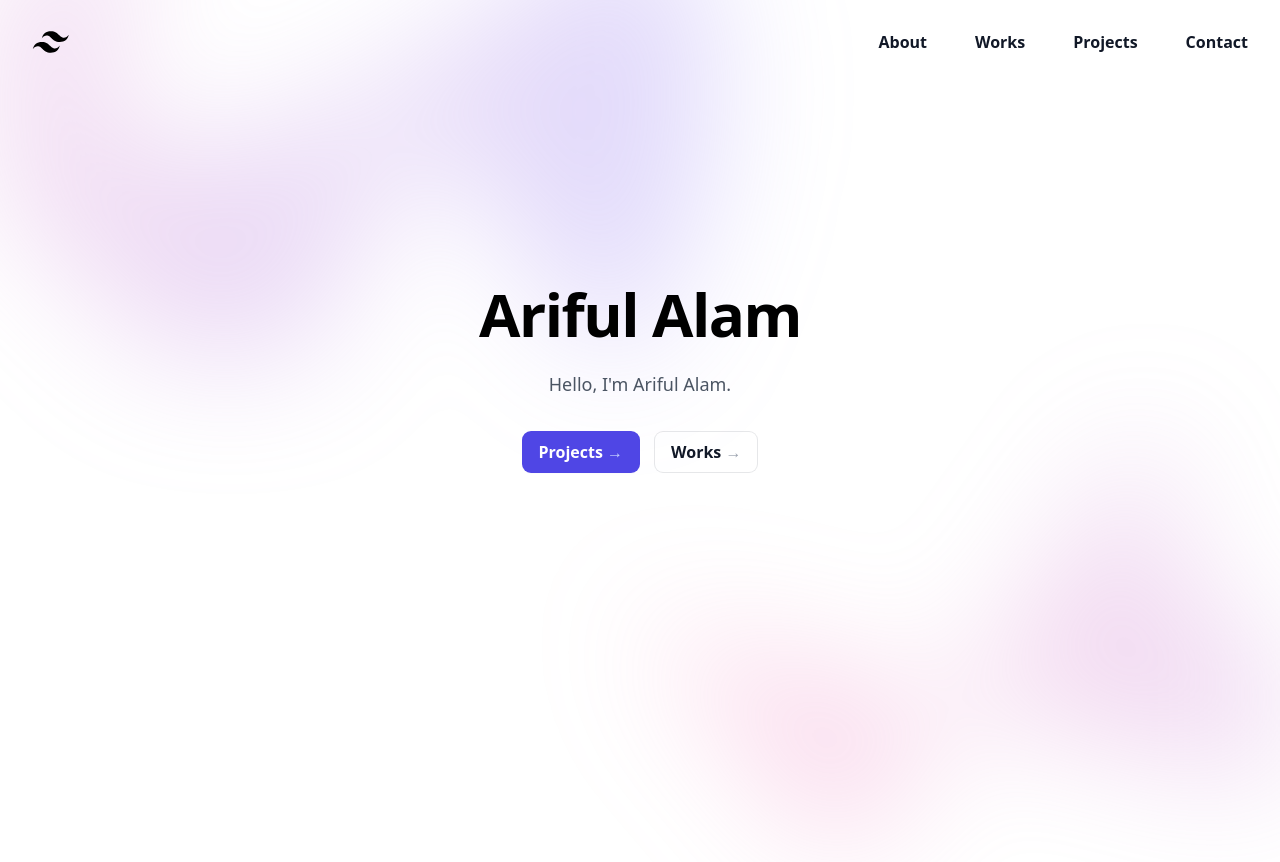
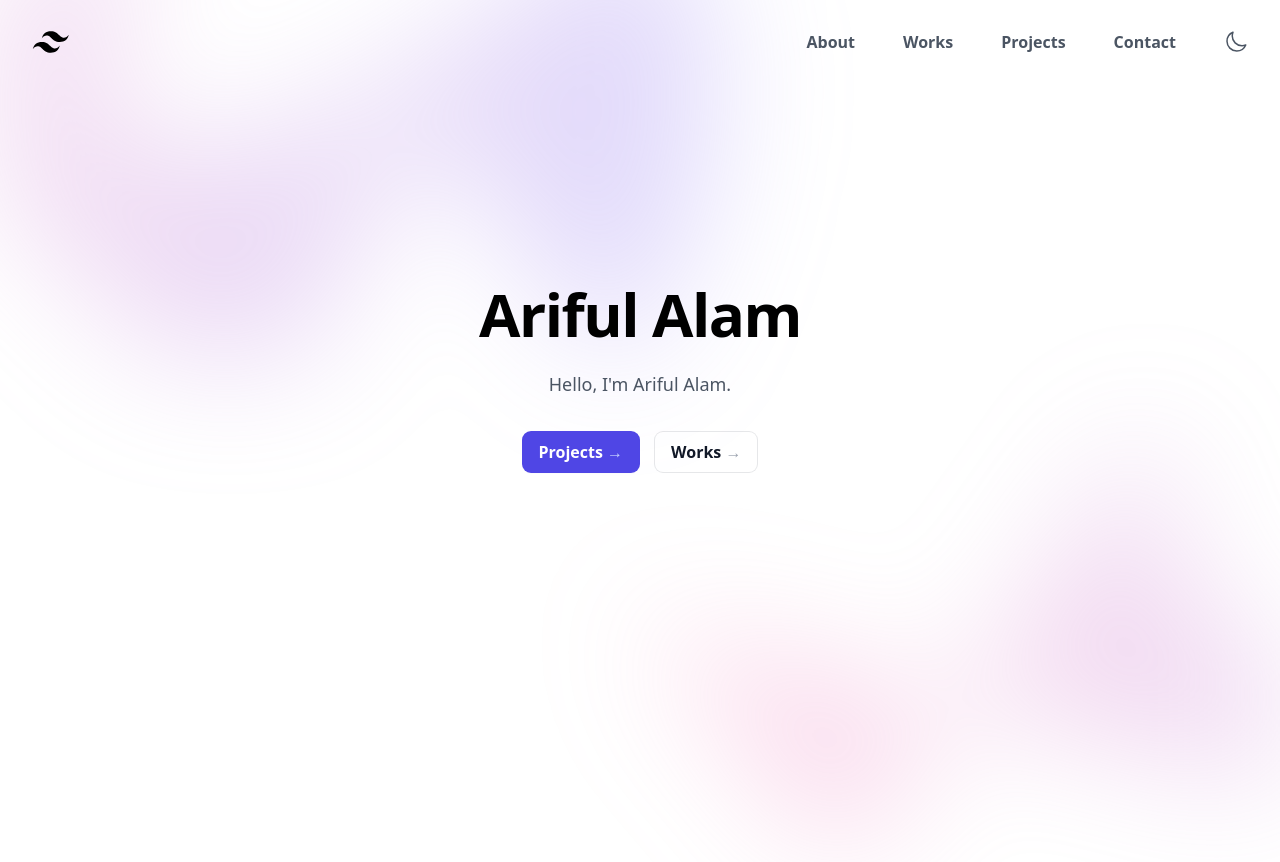
Before and after one commit to sbommaganty/portfolio, a Next.js app: page / in a window 1280 px wide. Built offline with nearby package versions, Linux system fonts and the light colour scheme; a web font is replaced by a local one.

Commit message:
feat: navbar updated with theme toggle button

```diff
--- a/components/Navbar.tsx
+++ b/components/Navbar.tsx
@@ -1,11 +1,14 @@
 import { useState } from "react";
 import Link from "next/link";
+import { useTheme } from "next-themes";
 import { Dialog } from "@headlessui/react";
 import { Bars3Icon, XMarkIcon } from "@heroicons/react/24/outline";
-import { outerNavigation, innerNavigation, contactNavigation } from "config";
+import { outerNavigation } from "config";
+import ThemeToggleButton from "./ThemeToggleButton";
 
 const Navbar = () => {
   const [mobileMenuOpen, setMobileMenuOpen] = useState(false);
+  const { resolvedTheme } = useTheme();
 
   const handleMobileMenuClose = () => setMobileMenuOpen(false);
 
@@ -25,7 +28,7 @@ const Navbar = () => {
               fill="none"
             >
               <path
-                fill="#000"
+                fill={resolvedTheme === "dark" ? "#fff" : "#000"}
                 d="M23.5 6.5C17.5 6.5 13.75 9.5 12.25 15.5C14.5 12.5 17.125 11.375 20.125 12.125C21.8367 12.5529 23.0601 13.7947 24.4142 15.1692C26.6202 17.4084 29.1734 20 34.75 20C40.75 20 44.5 17 46 11C43.75 14 41.125 15.125 38.125 14.375C36.4133 13.9471 35.1899 12.7053 33.8357 11.3308C31.6297 9.09158 29.0766 6.5 23.5 6.5ZM12.25 20C6.25 20 2.5 23 1 29C3.25 26 5.875 24.875 8.875 25.625C10.5867 26.0529 11.8101 27.2947 13.1642 28.6693C15.3702 30.9084 17.9234 33.5 23.5 33.5C29.5 33.5 33.25 30.5 34.75 24.5C32.5 27.5 29.875 28.625 26.875 27.875C25.1633 27.4471 23.9399 26.2053 22.5858 24.8307C20.3798 22.5916 17.8266 20 12.25 20Z"
               />
               <defs>
@@ -59,11 +62,12 @@ const Navbar = () => {
             <Link
               key={name}
               href={href}
-              className="font-semibold text-gray-900 hover:text-gray-900"
+              className="font-semibold text-gray-600 hover:text-gray-900 dark:text-gray-300 dark:hover:text-white"
             >
               {name}
             </Link>
           ))}
+          <ThemeToggleButton />
         </div>
       </nav>
       <Dialog as="div" open={mobileMenuOpen} onClose={setMobileMenuOpen}>
@@ -116,7 +120,7 @@ const Navbar = () => {
           <div className="mt-6 flow-root">
             <div className="-my-6 divide-y divide-gray-500/10">
               <div className="space-y-2 py-6">
-                {innerNavigation.map(({ name, href }) => (
+                {outerNavigation.map(({ name, href }) => (
                   <Link
                     key={name}
                     href={href}
@@ -128,13 +132,7 @@ const Navbar = () => {
                 ))}
               </div>
               <div className="py-6">
-                <Link
-                  href={contactNavigation.href}
-                  className="-mx-3 block rounded-lg py-2.5 px-3 text-base font-semibold leading-6 text-gray-900 hover:bg-gray-400/10"
-                  onClick={handleMobileMenuClose}
-                >
-                  {contactNavigation.name}
-                </Link>
+                <ThemeToggleButton />
               </div>
             </div>
           </div>
--- a/config/index.ts
+++ b/config/index.ts
@@ -12,9 +12,9 @@ export const worksNavigation = { name: "Works", href: "/works" };
 export const projectsNavigation = { name: "Projects", href: "/projects" };
 export const contactNavigation = { name: "Contact", href: "/contact" };
 
-export const innerNavigation = [
+export const outerNavigation = [
   aboutNavigation,
   worksNavigation,
   projectsNavigation,
+  contactNavigation,
 ];
-export const outerNavigation = [...innerNavigation, contactNavigation];
```
